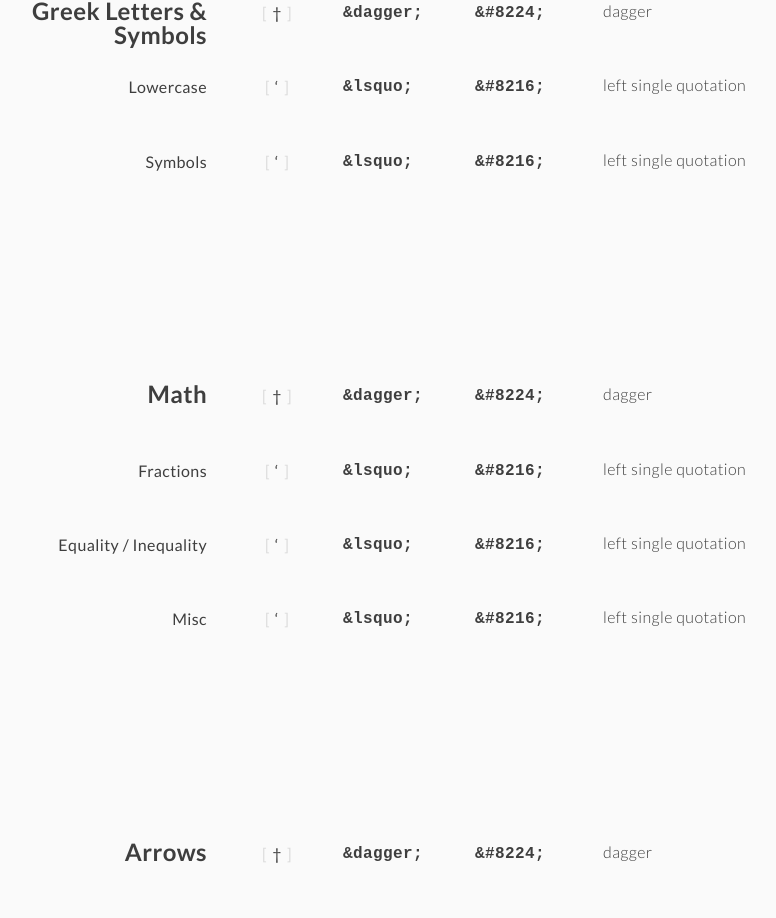
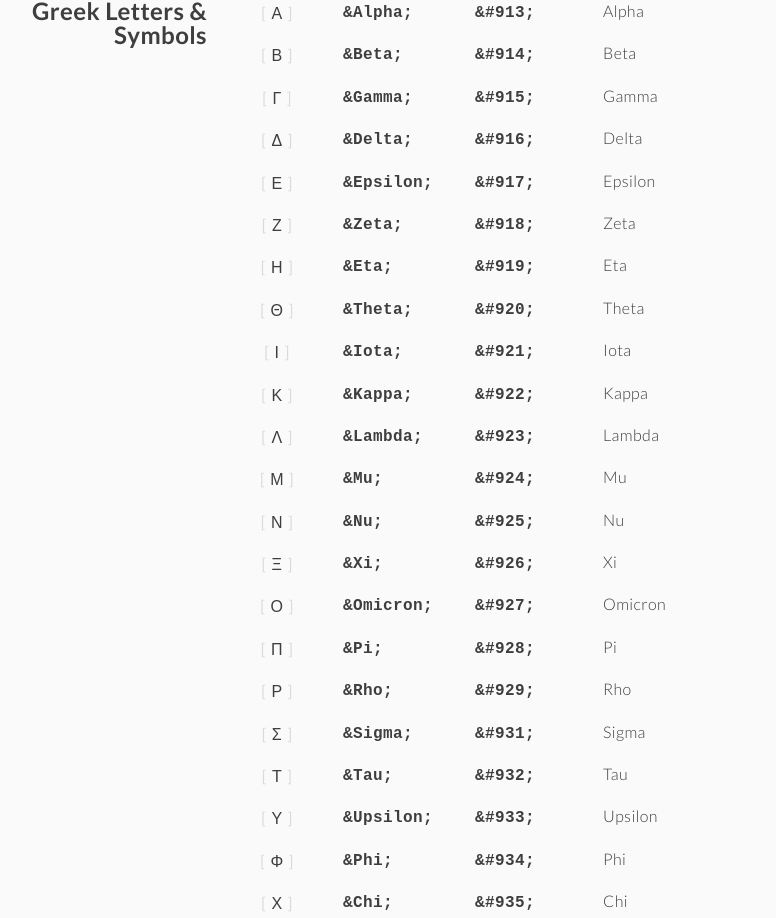
Before and after one commit to kelbyhawn/easy-ascii, a React (Create React App) app: page / in a window 1280 px wide. Shown: the part 5377-6295 px from the top of the page, without its empty margins (199-975 px from the left). Built offline with nearby package versions, Linux system fonts and the light colour scheme.

Commit message:
add greek data

```diff
--- a/src/data/greek.js
+++ b/src/data/greek.js
@@ -1,30 +1,324 @@
 // Greek Characters
 const greekUppercase = [
   {
-    name: "dagger",
-    symbol: "†",
-    word: "&dagger;",
-    number: "&#8224;",
+    name: "Alpha",
+    symbol: "Α",
+    word: "&Alpha;",
+    number: "&#913;",
+  },
+  {
+    name: "Beta",
+    symbol: "Β",
+    word: "&Beta;",
+    number: "&#914;",
+  },
+  {
+    name: "Gamma",
+    symbol: "Γ",
+    word: "&Gamma;",
+    number: "&#915;",
+  },
+  {
+    name: "Delta",
+    symbol: "Δ",
+    word: "&Delta;",
+    number: "&#916;",
+  },
+  {
+    name: "Epsilon",
+    symbol: "Ε",
+    word: "&Epsilon;",
+    number: "&#917;",
+  },
+  {
+    name: "Zeta",
+    symbol: "Ζ",
+    word: "&Zeta;",
+    number: "&#918;",
+  },
+  {
+    name: "Eta",
+    symbol: "Η",
+    word: "&Eta;",
+    number: "&#919;",
+  },
+  {
+    name: "Theta",
+    symbol: "Θ",
+    word: "&Theta;",
+    number: "&#920;",
+  },
+  {
+    name: "Iota",
+    symbol: "Ι",
+    word: "&Iota;",
+    number: "&#921;",
+  },
+  {
+    name: "Kappa",
+    symbol: "Κ",
+    word: "&Kappa;",
+    number: "&#922;",
+  },
+  {
+    name: "Lambda",
+    symbol: "Λ",
+    word: "&Lambda;",
+    number: "&#923;",
+  },
+  {
+    name: "Mu",
+    symbol: "Μ",
+    word: "&Mu;",
+    number: "&#924;",
+  },
+  {
+    name: "Nu",
+    symbol: "Ν",
+    word: "&Nu;",
+    number: "&#925;",
+  },
+  {
+    name: "Xi",
+    symbol: "Ξ",
+    word: "&Xi;",
+    number: "&#926;",
+  },
+  {
+    name: "Omicron",
+    symbol: "Ο",
+    word: "&Omicron;",
+    number: "&#927;",
+  },
+  {
+    name: "Pi",
+    symbol: "Π",
+    word: "&Pi;",
+    number: "&#928;",
+  },
+  {
+    name: "Rho",
+    symbol: "Ρ",
+    word: "&Rho;",
+    number: "&#929;",
+  },
+  {
+    name: "Sigma",
+    symbol: "Σ",
+    word: "&Sigma;",
+    number: "&#931;",
+  },
+  {
+    name: "Tau",
+    symbol: "Τ",
+    word: "&Tau;",
+    number: "&#932;",
+  },
+  {
+    name: "Upsilon",
+    symbol: "Υ",
+    word: "&Upsilon;",
+    number: "&#933;",
+  },
+  {
+    name: "Phi",
+    symbol: "Φ",
+    word: "&Phi;",
+    number: "&#934;",
+  },
+  {
+    name: "Chi",
+    symbol: "Χ",
+    word: "&Chi;",
+    number: "&#935;",
+  },
+  {
+    name: "Psi",
+    symbol: "Ψ",
+    word: "&Psi;",
+    number: "&#936;",
+  },
+  {
+    name: "Omega",
+    symbol: "Ω",
+    word: "&Omega;",
+    number: "&#937;",
   },
 ];
 
 // Lowercase
 const greekLowercase = [
   {
-    name: "left single quotation",
-    symbol: "‘",
-    word: "&lsquo;",
-    number: "&#8216;",
+    name: "alpha",
+    symbol: "α",
+    word: "&alpha;",
+    number: "&#945;",
+  },
+  {
+    name: "beta",
+    symbol: "β",
+    word: "&beta;",
+    number: "&#946;",
+  },
+  {
+    name: "gamma",
+    symbol: "γ",
+    word: "&gamma;",
+    number: "&#947;",
+  },
+  {
+    name: "delta",
+    symbol: "δ",
+    word: "&delta;",
+    number: "&#948;",
+  },
+  {
+    name: "epsilon",
+    symbol: "ε",
+    word: "&epsilon;",
+    number: "&#949;",
+  },
+  {
+    name: "zeta",
+    symbol: "ζ",
+    word: "&zeta;",
+    number: "&#950;",
+  },
+  {
+    name: "eta",
+    symbol: "η",
+    word: "&eta;",
+    number: "&#951;",
+  },
+  {
+    name: "theta",
+    symbol: "θ",
+    word: "&theta;",
+    number: "&#952;",
+  },
+  {
+    name: "iota",
+    symbol: "ι",
+    word: "&iota;",
+    number: "&#953;",
+  },
+  {
+    name: "kappa",
+    symbol: "κ",
+    word: "&kappa;",
+    number: "&#954;",
+  },
+  {
+    name: "lambda",
+    symbol: "λ",
+    word: "&lambda;",
+    number: "&#955;",
+  },
+  {
+    name: "mu",
+    symbol: "μ",
+    word: "&mu;",
+    number: "&#956;",
+  },
+  {
+    name: "nu",
+    symbol: "ν",
+    word: "&nu;",
+    number: "&#957;",
+  },
+  {
+    name: "xi",
+    symbol: "ξ",
+    word: "&xi;",
+    number: "&#958;",
+  },
+  {
+    name: "omicron",
+    symbol: "ο",
+    word: "&omicron;",
+    number: "&#959;",
+  },
+  {
+    name: "pi",
+    symbol: "π",
+    word: "&pi;",
+    number: "&#960;",
+  },
+  {
+    name: "rho",
+    symbol: "ρ",
+    word: "&rho;",
+    number: "&#961;",
+  },
+  {
+    name: "sigma",
+    symbol: "σ",
+    word: "&sigma;",
+    number: "&#963;",
+  },
+  {
+    name: "final sigma",
+    symbol: "ς",
+    word: "&sigmaf;",
+    number: "&#962;",
+  },
+  {
+    name: "tau",
+    symbol: "τ",
+    word: "&tau;",
+    number: "&#964;",
+  },
+  {
+    name: "upsilon",
+    symbol: "υ",
+    word: "&upsilon;",
+    number: "&#965;",
+  },
+  {
+    name: "phi",
+    symbol: "φ",
+    word: "&phi;",
+    number: "&#966;",
+  },
+  {
+    name: "chi",
+    symbol: "χ",
+    word: "&chi;",
+    number: "&#967;",
+  },
+  {
+    name: "psi",
+    symbol: "ψ",
+    word: "&psi;",
+    number: "&#968;",
+  },
+  {
+    name: "omega",
+    symbol: "ω",
+    word: "&omega;",
+    number: "&#969;",
   },
 ];
 
 // Symbols
 const greekSymbols = [
   {
-    name: "left single quotation",
-    symbol: "‘",
-    word: "&lsquo;",
-    number: "&#8216;",
+    name: "theta symbol",
+    symbol: "ϑ",
+    word: "&thetasym;",
+    number: "&#977;",
+  },
+  {
+    name: "upsilon w/ hook symbol",
+    symbol: "ϒ",
+    word: "&upsih;",
+    number: "&#978;",
+  },
+  {
+    name: "pi symbol",
+    symbol: "ϖ",
+    word: "&piv;",
+    number: "&#982;",
   },
 ];
 
```
